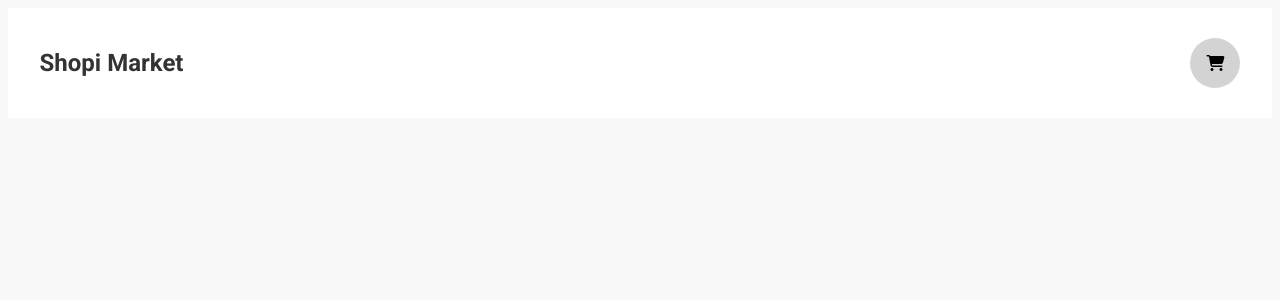
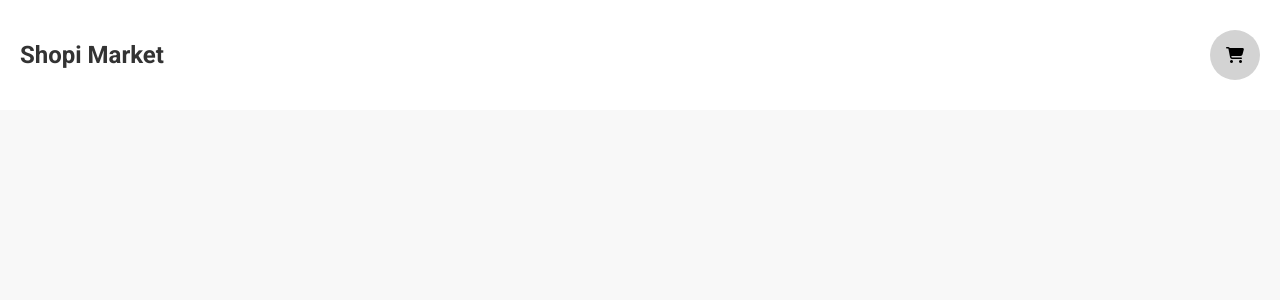
Before and after one commit to kenovienadu/ng_shopping_cart, an Angular app: page / in a window 1280 px wide. Shown: the top 300 px of the page. Built offline with nearby package versions, Linux system fonts and the light colour scheme.

Commit message:
feat: setup tailwind css

```diff
--- a/package.json
+++ b/package.json
@@ -27,12 +27,15 @@
     "@angular/cli": "^19.0.6",
     "@angular/compiler-cli": "^19.0.0",
     "@types/jasmine": "~5.1.0",
+    "autoprefixer": "^10.4.20",
     "jasmine-core": "~5.4.0",
     "karma": "~6.4.0",
     "karma-chrome-launcher": "~3.2.0",
     "karma-coverage": "~2.2.0",
     "karma-jasmine": "~5.1.0",
     "karma-jasmine-html-reporter": "~2.1.0",
+    "postcss": "^8.4.49",
+    "tailwindcss": "^3.4.17",
     "typescript": "~5.6.2"
   }
 }
--- a/src/styles.scss
+++ b/src/styles.scss
@@ -1,10 +1,14 @@
 /* You can add global styles to this file, and also import other style files */
+@tailwind base;
+@tailwind components;
+@tailwind utilities;
+
 body {
   background-color: #F8F8F8;
   font-family: "Roboto", serif;
 }
 
-.container {
+.contained {
   width: min(95%, 1500px);
   margin: 0 auto;
 }
--- /dev/null
+++ b/tailwind.config.js
@@ -0,0 +1,10 @@
+/** @type {import('tailwindcss').Config} */
+module.exports = {
+  content: [
+    "./src/**/*.{html,ts}" // Includes all Angular templates and TypeScript files
+  ],
+  theme: {
+    extend: {},
+  },
+  plugins: [],
+}
```
Also changed, not shown: 1 other file (tests, documents, lock files or other folders).
